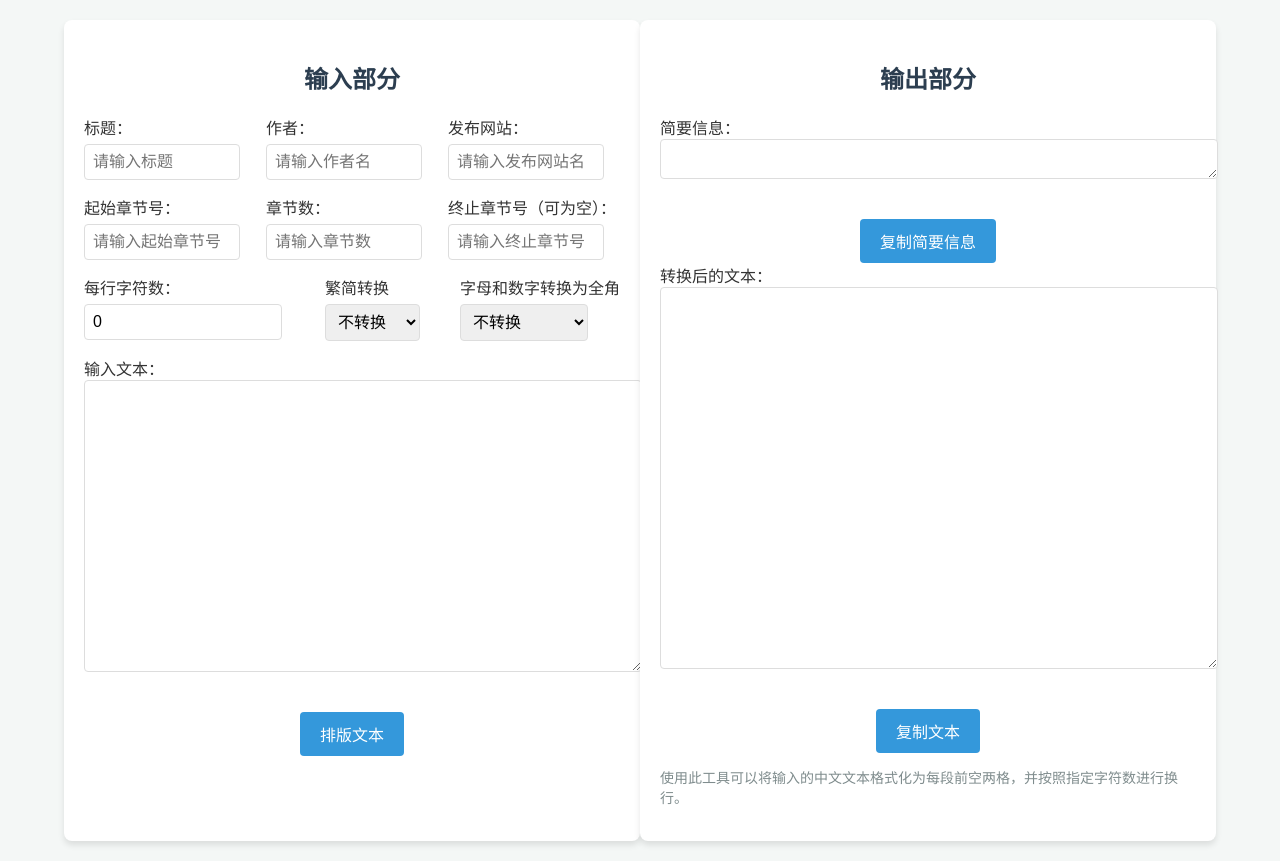
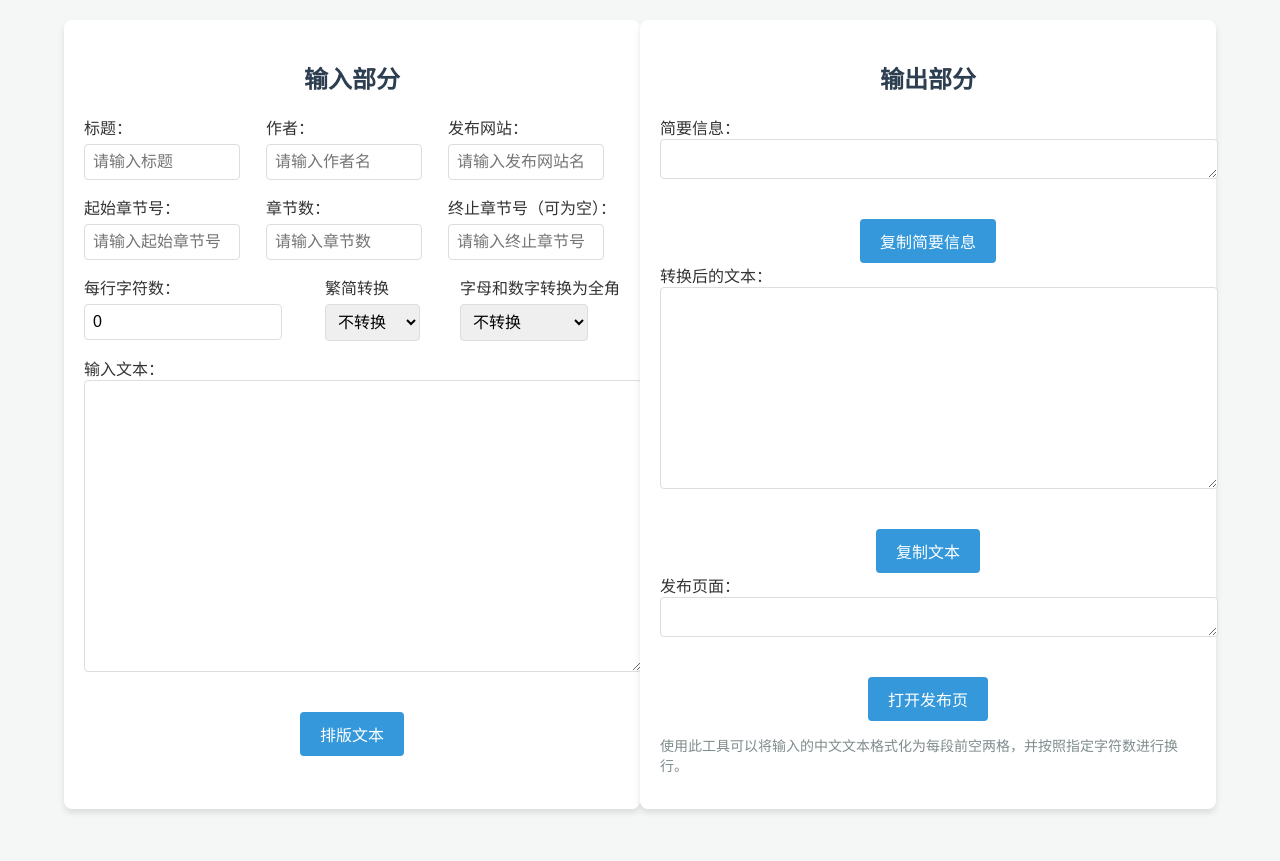
Before and after one commit to CharlesXie7/WebTools, a plain HTML site: page ChineseBookSimpleFormatter/index.html in a window 1280 px wide. After the commit the page ends 829 px from the top, so only its background shows below. Drawn offline with Linux system fonts and the light colour scheme.

Commit message:
[feat]【中文书籍排版工具】增加打开发布页的功能

```diff
--- a/ChineseBookSimpleFormatter/index.html
+++ b/ChineseBookSimpleFormatter/index.html
@@ -225,12 +225,21 @@
 
             <div class="textarea-wrapper">
                 <label for="formattedOutput">转换后的文本：</label>
-                <textarea id="formattedOutput" rows="20"></textarea>
+                <textarea id="formattedOutput" rows="10"></textarea>
             </div>
 
 			<!-- 按钮居中容器 -->
             <div class="button-container">
                 <button onclick="copyText('formattedOutput')">复制文本</button>
+            </div>
+
+            <div class="textarea-wrapper">
+                <label for="publishPage">发布页面：</label>
+                <textarea id="publishPage" rows="1"></textarea>
+            </div>
+
+            <div class="button-container">
+                <button onclick="openPublishPage()">打开发布页</button>
             </div>
 
             <div class="help-text">
@@ -375,6 +384,15 @@
             // 提示用户已复制
             alert('文本已复制到剪贴板！');
         }
+
+        function openPublishPage() {
+            var publishPage = document.getElementById("publishPage").value;
+            if (publishPage) {
+                window.open(publishPage);
+            } else {
+                alert('发布页为空');
+            }
+        }
     </script>
 
 </body>
```
